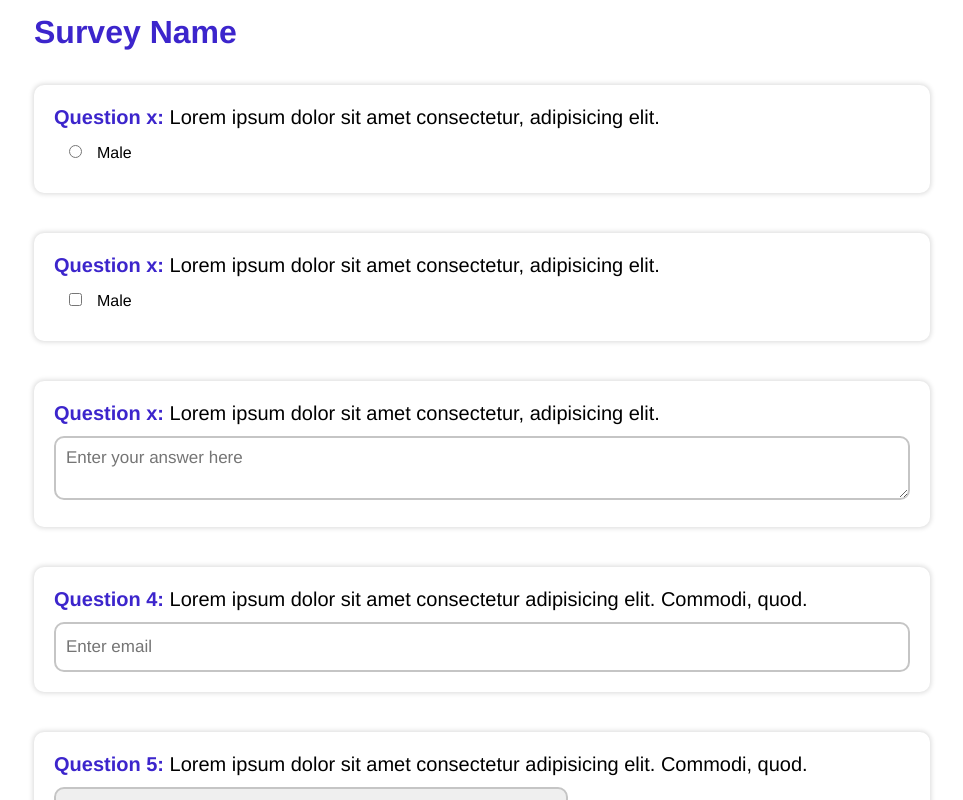
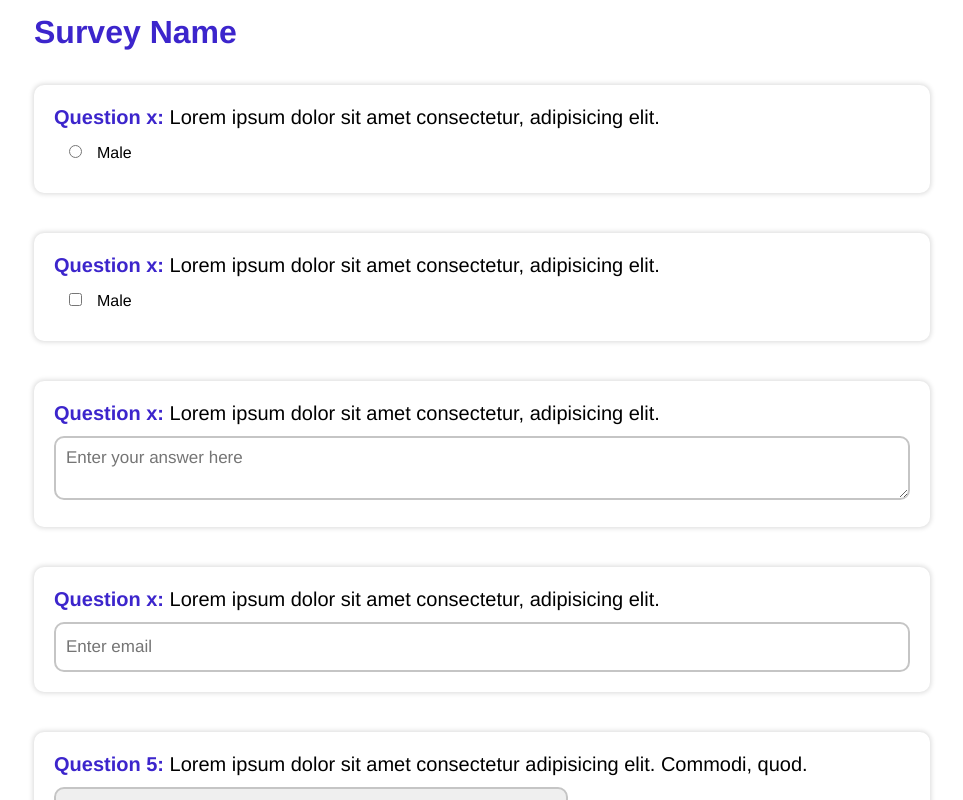
Before and after one commit to stephanelle-rachwan/Survey-Builder-FE, a React (Create React App) app: page / in a window 1280 px wide. Shown: the top 800 px of the page, without its empty margins (158-1121 px from the left). Built offline with nearby package versions, Linux system fonts and the light colour scheme.

Commit message:
creating the EmailInput component

```diff
--- /dev/null
+++ b/src/components/EmailInput.js
@@ -0,0 +1,14 @@
+import React from "react";
+
+const EmailInput = () => {
+  return (
+    <input
+      className="email-input"
+      type="email"
+      placeholder="Enter email"
+      required
+    ></input>
+  );
+};
+
+export default EmailInput;
--- a/src/components/EmailQuestionBox.js
+++ b/src/components/EmailQuestionBox.js
@@ -1,20 +1,12 @@
 import React from "react";
+import EmailInput from "./EmailInput";
+import Question from "./Question";
 
 const EmailQuestionBox = () => {
   return (
     <p className="question">
-      <div className="question-txt">
-        <span className="colored">Question 4: </span> Lorem ipsum dolor sit amet
-        consectetur adipisicing elit. Commodi, quod.
-      </div>
-      <div>
-        <input
-          className="email-input"
-          type="email"
-          placeholder="Enter email"
-          required
-        ></input>
-      </div>
+      <Question />
+      <EmailInput />
     </p>
   );
 };
```
